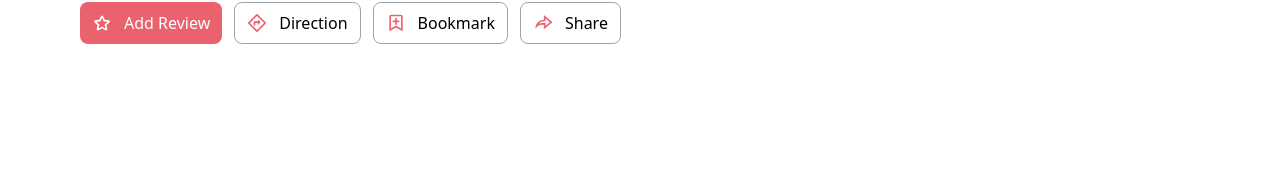
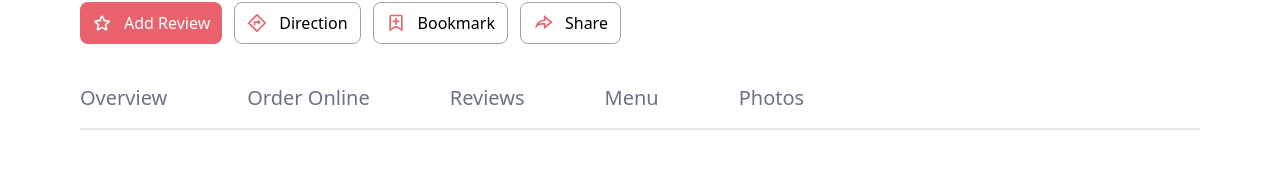
Before and after one commit to khushi-purwar/Zomato-MERN-Project, a React (Create React App) app in the folder client/: page /restaurant/1 in a window 1280 px wide. Shown: the part 621-790 px from the top of the page. Built offline with nearby package versions, Linux system fonts and the light colour scheme.

Commit message:
add restaurant tabs

```diff
--- a/client/src/App.jsx
+++ b/client/src/App.jsx
@@ -17,6 +17,11 @@
      <Route path='/' exact > <Redirect to="/delivery"  /> </Route>
      <HomeLayoutHOC path="/:type" exact component={Home} />
      <RestaurantLayoutHOC path="/restaurant/:id" exact component={Temp} />
+     <RestaurantLayoutHOC path="/restaurant/:id/overview" exact component={Temp} />
+     <RestaurantLayoutHOC path="/restaurant/:id/order-online" exact component={Temp} />
+     <RestaurantLayoutHOC path="/restaurant/:id/menu" exact component={Temp} />
+     <RestaurantLayoutHOC path="/restaurant/:id/reviews" exact component={Temp} />
+     <RestaurantLayoutHOC path="/restaurant/:id/photos" exact component={Temp} />
     </>
   );
 }
--- /dev/null
+++ b/client/src/Components/Restaurant/Tabs.jsx
@@ -0,0 +1,65 @@
+import React from "react";
+import classnames from "classnames";
+import { useLocation, Link, useParams } from "react-router-dom";
+
+const Tab = (props) => {
+  const { id } = useParams();
+  return (
+    <Link to={`/restaurant/${id}/${props.route}`}>
+      <div
+        className={classnames("text-gray-500 relative font-light ", {
+          "text-zomato-400 relative font-semibold ": props.isActive,
+        })}
+      >
+        {/* <div className="absolute w-full h-2 border-t-2 border-zomato-400 top-11"></div> */}
+        <h3 className="text-lg md:text-xl">{props.title}</h3>
+      </div>
+    </Link>
+  );
+};
+
+const TabContainer = (props) => {
+  const location = useLocation();
+
+  const currentPath = location.pathname;
+
+  const tabs = [
+    {
+      title: "Overview",
+      route: "overview",
+      isActive: currentPath.includes("overview"),
+    },
+    {
+      title: "Order Online",
+      route: "order-online",
+      isActive: currentPath.includes("order-online"),
+    },
+    {
+      title: "Reviews",
+      route: "reviews",
+      isActive: currentPath.includes("reviews"),
+    },
+    {
+      title: "Menu",
+      route: "menu",
+      isActive: currentPath.includes("menu"),
+    },
+    {
+      title: "Photos",
+      route: "photos",
+      isActive: currentPath.includes("photos"),
+    },
+  ];
+
+  return (
+    <>
+      <div className="flex relative items-center pb-4 gap-8 md:gap-20   border-b-2">
+        {tabs.map((tab) => (
+          <Tab {...tab} key={`123${tab.route}`} />
+        ))}
+      </div>
+    </>
+  );
+};
+
+export default TabContainer;
--- a/client/src/Layout/Restaurant.layout.jsx
+++ b/client/src/Layout/Restaurant.layout.jsx
@@ -8,6 +8,8 @@
 import ImageGrid from "../Components/Restaurant/ImageGrid";
 import InfoButtons from "../Components/Restaurant/InfoButtons";
 import RestaurantInfo from "../Components/Restaurant/RestaurantInfo";
+import TabContainer from "../Components/Restaurant/Tabs";
+
 
 const RestaurantLayout = () => {
   return (
@@ -46,6 +48,10 @@
             <RiShareForwardLine className="text-zomato-300 text-xl" /> Share
           </InfoButtons>
         </div>
+
+        <div className="my-10">
+        <TabContainer />
+        </div>
       </div>
     </>
   );
```
